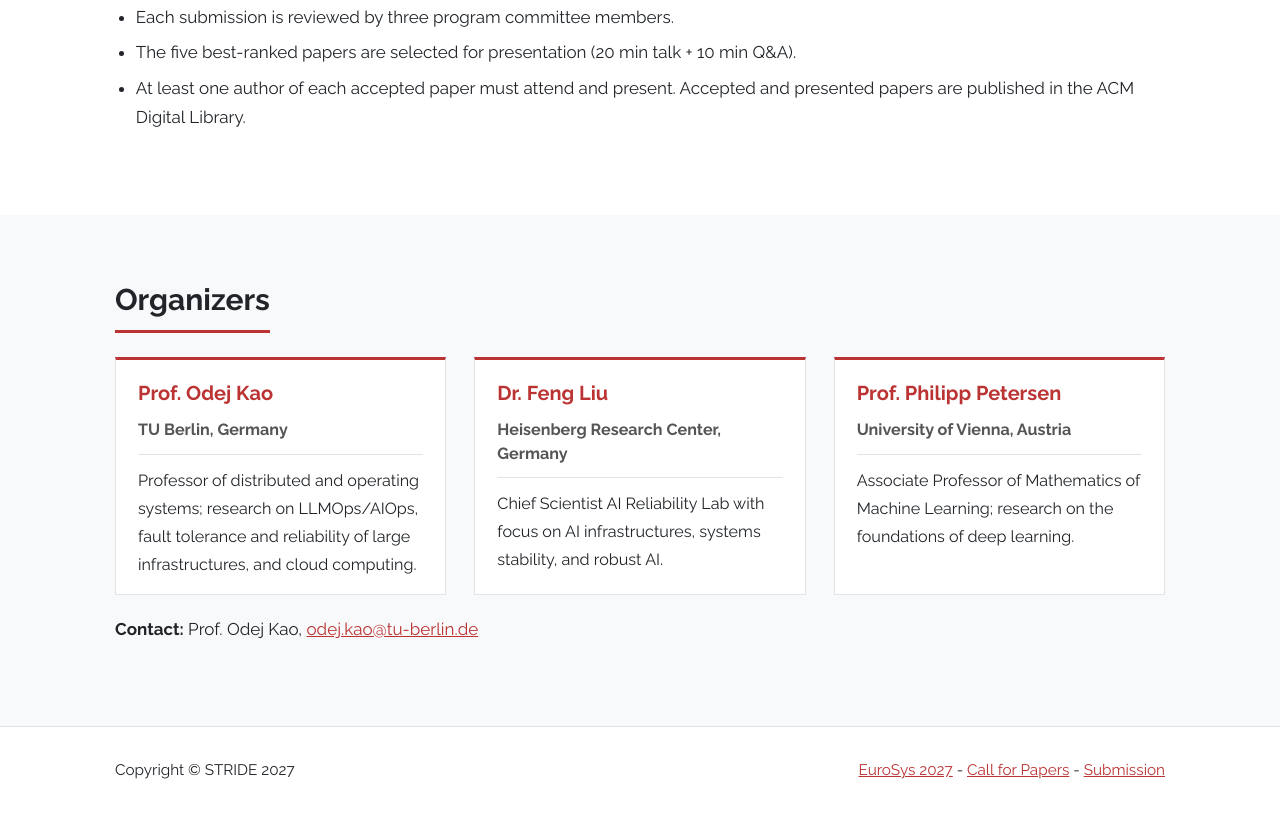
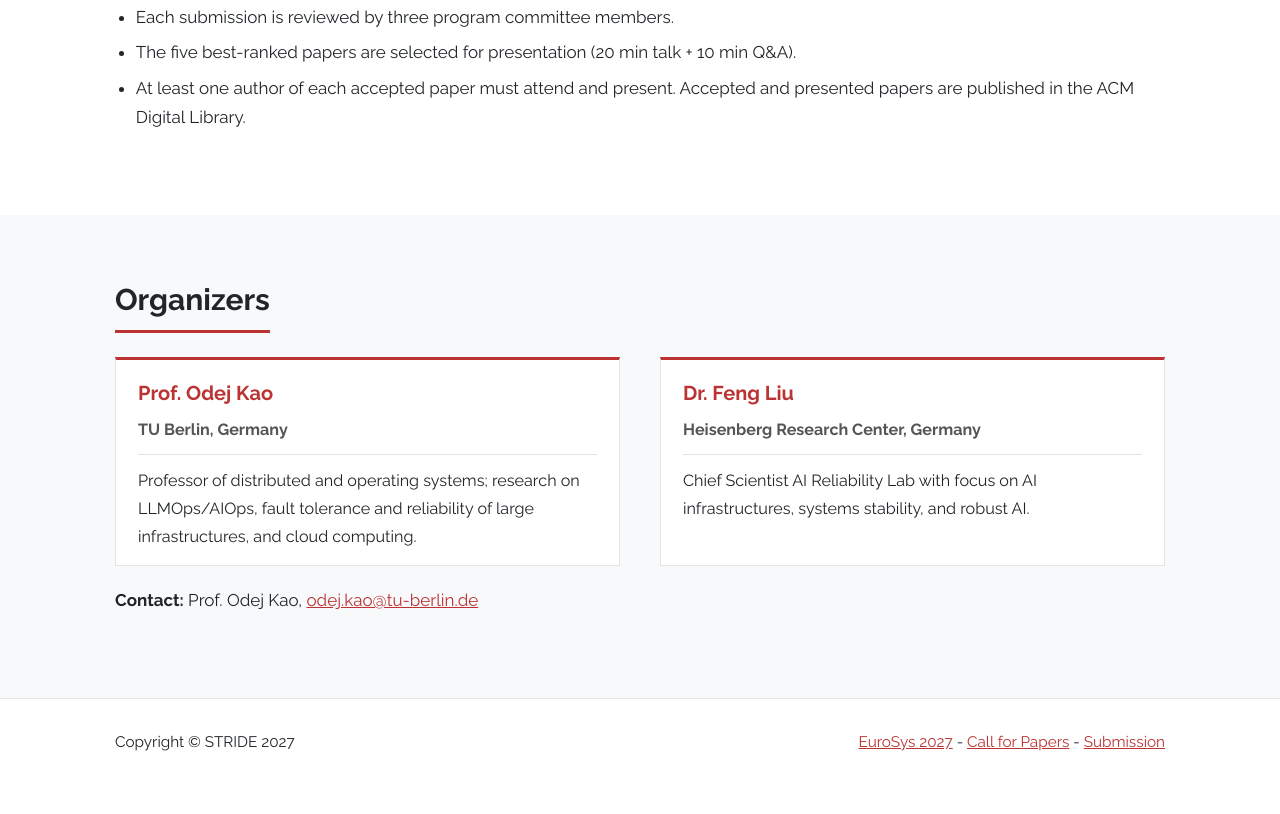
Before and after one commit to dos-group/stride2027, a plain HTML site: page index.html in a window 1280 px wide. Shown: the part 2791-3605 px from the top of the page. After the commit the page ends 3577 px from the top, so only its background shows below. Drawn offline with Linux system fonts and the light colour scheme.

Commit message:
Remove Prof. Petersen

```diff
--- a/index.html
+++ b/index.html
@@ -97,7 +97,7 @@
   <section id="organizers" class="alt">
     <div class="container">
       <h2 class="section-heading">Organizers</h2>
-      <div class="cols three cards">
+      <div class="cols cards">
         <div>
           <h3 class="section-subheading"><a href="https://www.tu.berlin/en/dos/team/professor">Prof. Odej Kao</a></h3>
           <p class="affil">TU Berlin, Germany</p>
@@ -107,11 +107,6 @@
           <h3 class="section-subheading">Dr. Feng Liu</h3>
           <p class="affil">Heisenberg Research Center, Germany</p>
           <p class="bio">Chief Scientist AI Reliability Lab with focus on AI infrastructures, systems stability, and robust AI.</p>
-        </div>
-        <div>
-          <h3 class="section-subheading"><a href="https://math-ml.univie.ac.at">Prof. Philipp Petersen</a></h3>
-          <p class="affil">University of Vienna, Austria</p>
-          <p class="bio">Associate Professor of Mathematics of Machine Learning; research on the foundations of deep learning.</p>
         </div>
       </div>
       <p><strong>Contact:</strong> Prof. Odej Kao, <a href="mailto:odej.kao@tu-berlin.de">odej.kao@tu-berlin.de</a></p>
```
